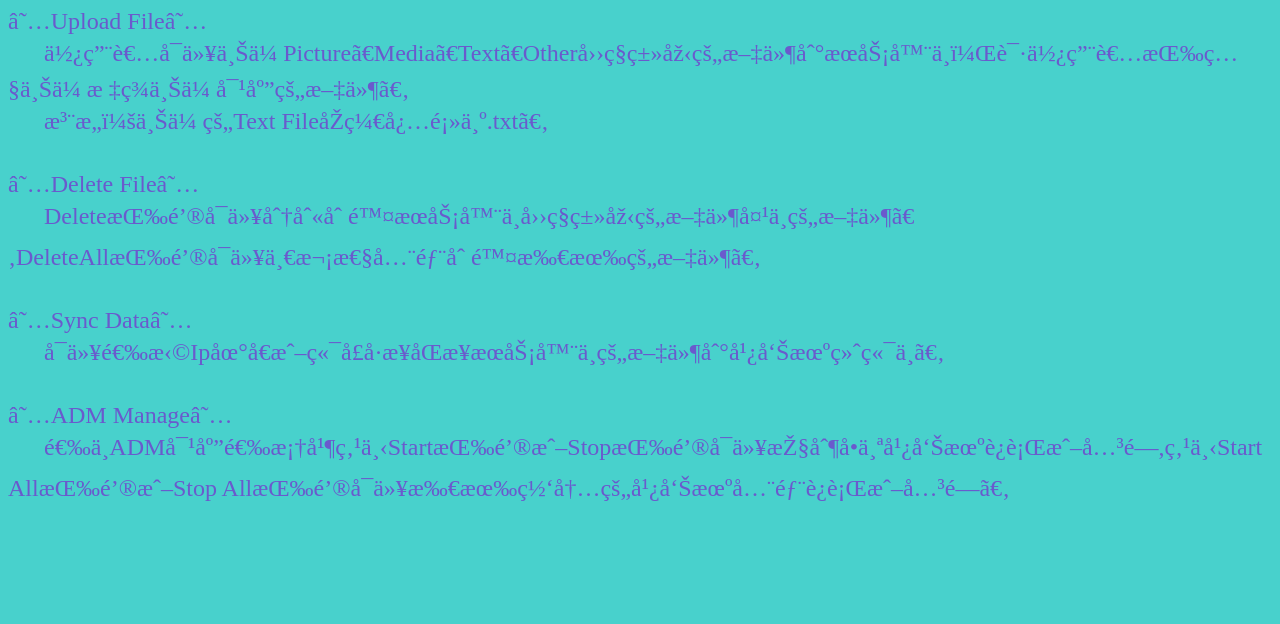
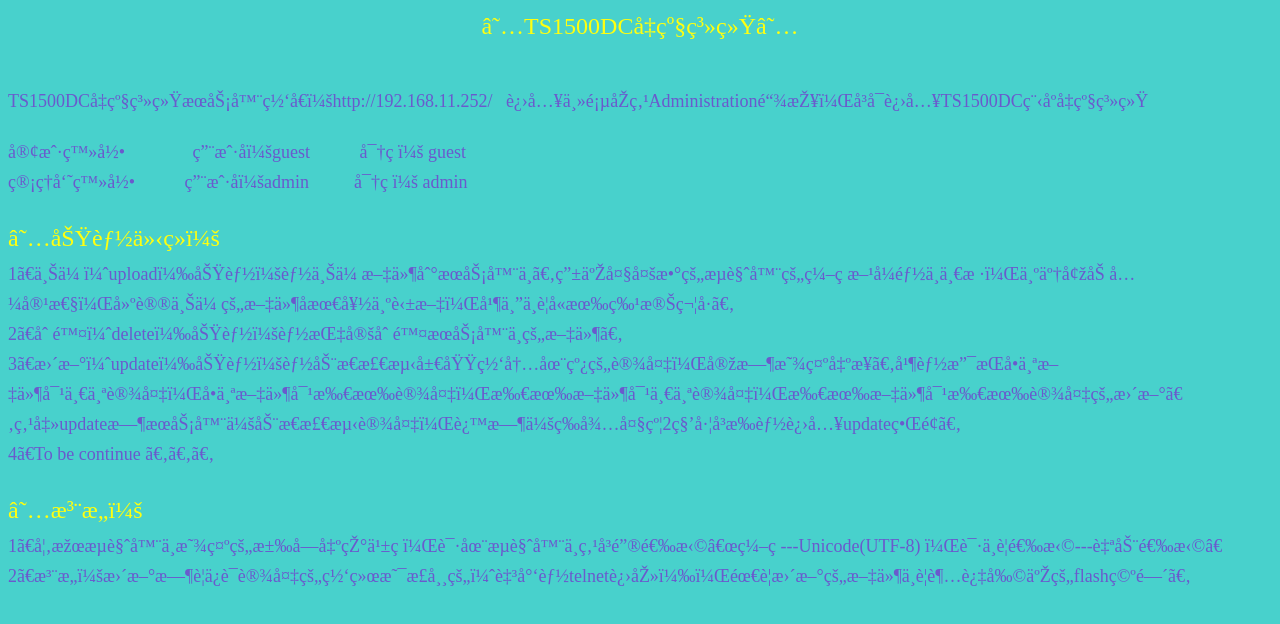
Before and after one commit to navyzhou926/htdocs, a plain HTML site: page help.html in a window 1280 px wide. Drawn offline with Linux system fonts and the light colour scheme.

Commit message:
2012-01-09 14:50

```diff
--- a/help.html
+++ b/help.html
@@ -3,23 +3,50 @@
     <meta http-equiv="Content-Type content="text/html;charset=utf-8">
     <!--<META http-equiv=Content-Type content="text/html; charset=gb2312"> -->
     <body bgcolor="#48d1cc">
-    <font size=5 color="#6a5acd">
-        ★Upload File★<br>
-            &nbsp&nbsp&nbsp&nbsp&nbsp
-            使用者可以上传Picture、Media、Text、Other四种类型的文件到服务器中，请使用者按照上传标签上传对应的文件。<br>
-            &nbsp&nbsp&nbsp&nbsp&nbsp
-            注意：上传的Text File后缀必须为.txt。<br><br>
-        ★Delete File★<br>
-            &nbsp&nbsp&nbsp&nbsp&nbsp
-            Delete按钮可以分别删除服务器中四种类型的文件夹中的文件。DeleteAll按钮可以一次性全部删除所有的文件。<br><br>
-        ★Sync Data★<br>
-            &nbsp&nbsp&nbsp&nbsp&nbsp
-            可以选择Ip地址或端口号来同步服务器中的文件到广告机终端中。<br><br>
-        ★ADM Manage★<br>
-            &nbsp&nbsp&nbsp&nbsp&nbsp
-            选中ADM对应选框并点下Start按钮或Stop按钮可以控制单个广告机运行或关闭,点下Start
-            All按钮或Stop All按钮可以所有网内的广告机全部运行或关闭。
+    <font size=4 color="#6a5acd">
+        <p align="center">
+        <font size=5 color="#ffff0f">
+        ★TS1500DC升级系统★
+        </font>
+        </p>
+        <br>
+        <!--&nbsp&nbsp&nbsp&nbsp&nbsp-->
+            TS1500DC升级系统服务器网址：http://192.168.11.252/
+            &nbsp
+            进入主页后点Administration链接，即可进入TS1500DC程序升级系统
+            <br><br>
+            客户登录
+            &nbsp&nbsp&nbsp&nbsp&nbsp&nbsp&nbsp&nbsp&nbsp&nbsp&nbsp&nbsp&nbsp
+            用户名：guest
+            &nbsp&nbsp&nbsp&nbsp&nbsp&nbsp&nbsp&nbsp&nbsp
+            密码：  guest
+            <br>
+            管理员登录
+            &nbsp&nbsp&nbsp&nbsp&nbsp&nbsp&nbsp&nbsp&nbsp
+            用户名：admin
+            &nbsp&nbsp&nbsp&nbsp&nbsp&nbsp&nbsp&nbsp
+            密码：  admin
+            <br><br>
+    <font size=5 color="#ffff0f">
+            ★功能介绍：
     </font>
-    <!--</p>-->
+            <br>
+            1、上传（upload）功能：能上传文件到服务器中。由于大多数的浏览器的编码方式都不一样，为了增加兼容性，建议上传的文件名最好为英文，并且不要含有特殊符号。
+            <br>
+            2、删除（delete）功能：能指定删除服务器中的文件。
+            <br>
+            3、更新（update）功能：能动态检测局域网内在线的设备，实时显示出来。并能支持单个文件对一个设备，单个文件对所有设备，所有文件对一个设备，所有文件对所有设备的更新。点击update时服务器会动态检测设备，这时会等待大约2秒左右才能进入update界面。
+            <br>
+            4、To be continue 。。。
+            <br><br>
+    <font size=5 color="#ffff0f">
+            ★注意：
+    </font>
+            <br>
+            1、如果浏览器中显示的汉字出现乱码，请在浏览器中点右键选择“编码---Unicode(UTF-8) ，请不要选择---自动选择”
+            <br>
+            2、注意：更新时要保证设备的网络是正常的（至少能telnet进去），需要更新的文件不要超过剩于的flash空间。
+            <br><br>
+    </font>
     </body>
 </html>
```
Also changed, not shown: about_me.html (+1 -1 lines), display_area.html (+7 -0 lines), main_area.html (+1 -1 lines).
